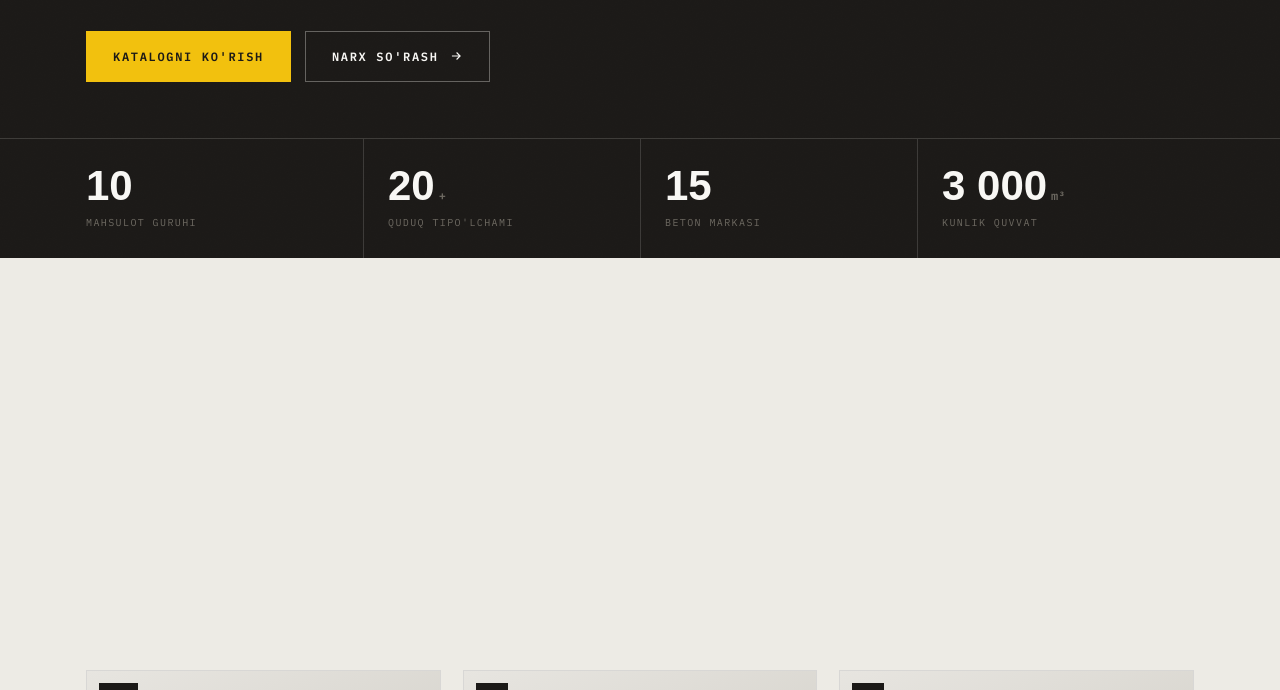
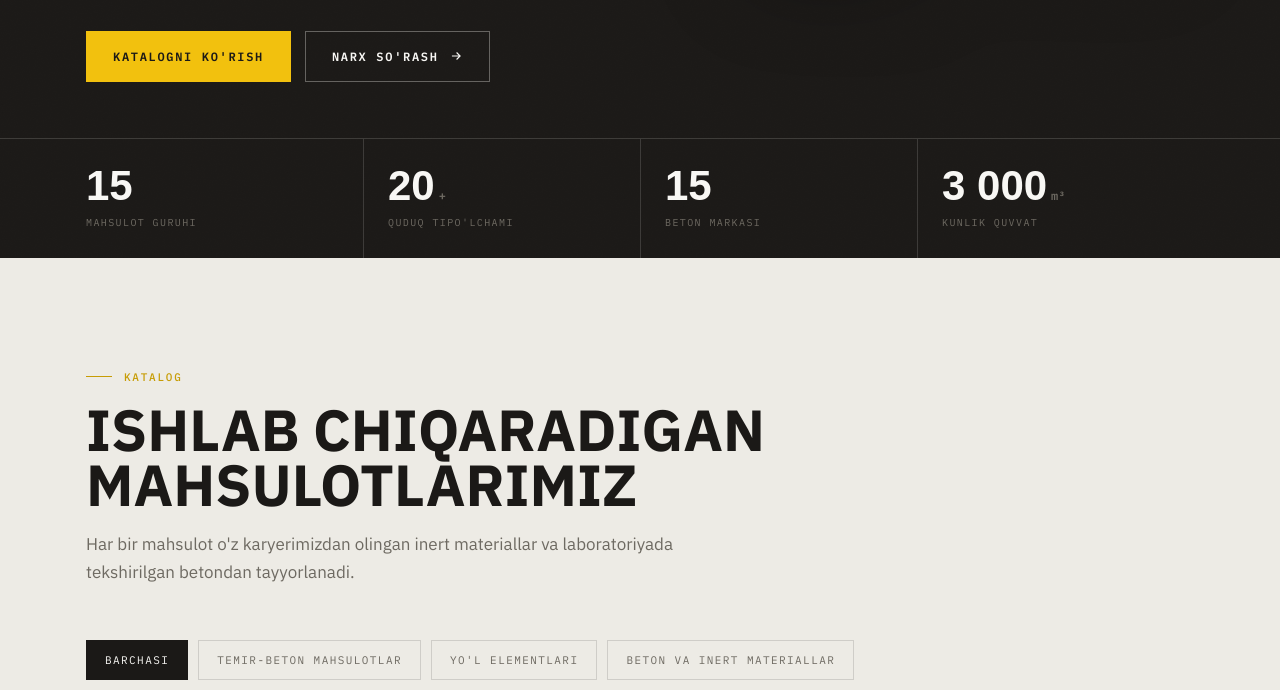
Before and after one commit to QBKlaster/qbk.uz, a website: page index.html in a window 1280 px wide. Shown: the part 631-1321 px from the top of the page. Drawn offline with Linux system fonts and the light colour scheme; a web font is replaced by a local one.

Commit message:
Add files via upload

```diff
--- a/index.html
+++ b/index.html
@@ -718,8 +718,6 @@
     if (draft) { DATA = JSON.parse(draft); $("#pvBar").classList.add("on"); }
   } catch(e){}
 }
-DATA.products = withSlugs(DATA.products);
-DATA.projects = withSlugs(DATA.projects);
 const esc = s => String(s ?? "").replace(/[<>&"]/g, c => ({"<":"&lt;",">":"&gt;","&":"&amp;",'"':"&quot;"}[c]));
 const CYR_MAP = {"а":"a","б":"b","в":"v","г":"g","д":"d","е":"e","ё":"yo","ж":"j","з":"z","и":"i","й":"y","к":"k","л":"l","м":"m","н":"n","о":"o","п":"p","р":"r","с":"s","т":"t","у":"u","ф":"f","х":"x","ц":"ts","ч":"ch","ш":"sh","щ":"sh","ъ":"","ы":"i","ь":"","э":"e","ю":"yu","я":"ya","ғ":"g","қ":"q","ҳ":"h","ў":"o"};
 function slugify(text){
@@ -740,6 +738,8 @@
   });
 }
 const langPath = () => (lang === "uz" ? "" : "/" + lang);
+DATA.products = withSlugs(DATA.products || []);
+DATA.projects = withSlugs(DATA.projects || []);
 const P = () => (DATA.products || []);
 const loc = (p, l) => p[l] || p.uz || p.ru || p.en || {n:"",d:"",s:[]};
 
```
